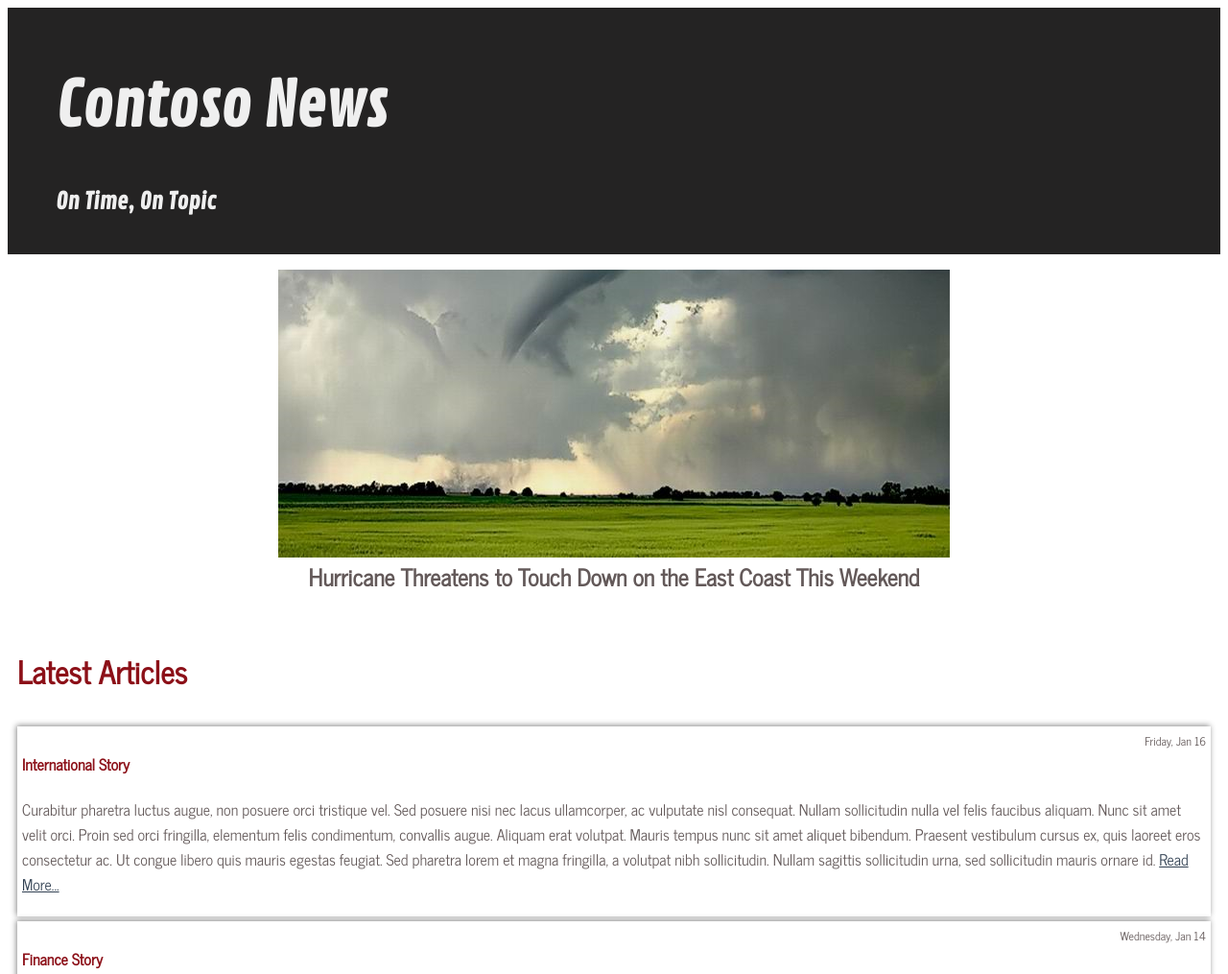
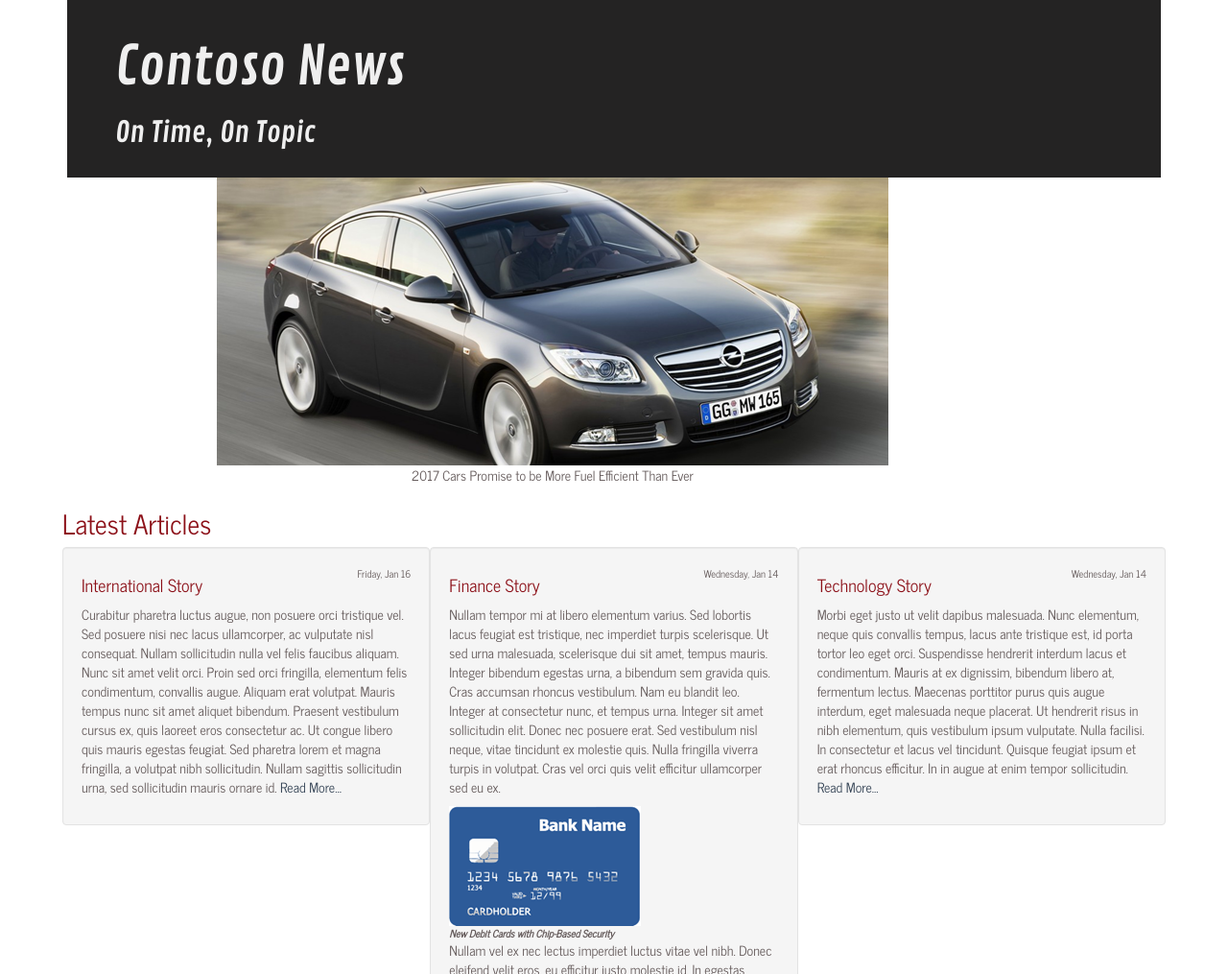
Before and after one commit to ordinaryjoe/HTML-and-JavaScript, a plain HTML site: page Homework/index.html in a window 1280 px wide. Shown: the top 1015 px of the page at 96% size. Drawn offline with nearby package versions, Linux system fonts and the light colour scheme.

Commit message:
Finished

```diff
--- a/Homework/css/style.css
+++ b/Homework/css/style.css
@@ -1,5 +1,5 @@
 body {
-    font-family: 'News Cycle';
+    font-family: 'News Cycle' !important;
 }
 
 header {
@@ -35,12 +35,6 @@ article > time {
     main > h3 {
         font-size: 2em;
     }
-}
-
-article {
-    margin: 5px 0px;
-    padding: 5px 5px;
-    box-shadow: -1px -1px 6px #888888;
 }
 
 @media print {
@@ -90,24 +84,9 @@ article {
     }
 }
 
-section#carousel > figure > img {
-    display: none;
-    margin: 0px auto;
-    }
-
-section#carousel > figure.visible > img {
-    display: block;
-    position: relative;
-    overflow: hidden;
+.carousel-inner {
+    text-align: center;
 }
-
-section#carousel > figure > figcaption {
-    display: none;
+.carousel .item > img {
+    display: inline-block;
 }
-
-section#carousel > figure.visible > figcaption {
-    display: block;
-    text-align: center;
-    font-weight: bold;
-    font-size: 1.5em;
-}
--- a/Homework/index.html
+++ b/Homework/index.html
@@ -3,32 +3,36 @@
 
 <head>
     <title>Contoso News</title>
+    <link rel="stylesheet" href="https://maxcdn.bootstrapcdn.com/bootstrap/3.3.6/css/bootstrap.min.css" />
+    <script type="text/javascript" src="https://ajax.googleapis.com/ajax/libs/jquery/1.11.3/jquery.min.js"></script>
+    <script type="text/javascript" src="https://maxcdn.bootstrapcdn.com/bootstrap/3.3.6/js/bootstrap.min.js"></script>
     <link rel="stylesheet" href="css/style.css" />
-    <script type="text/javascript" src="js/script.js"></script>
 </head>
 
-<body>
+<body class="container">
     <header>
         <h1>Contoso News</h1>
         <h2>On Time, On Topic</h2>
     </header>
-    <section id="carousel">
-        <figure class="visible" >
+    <section id="carousel" class="carousel slide" data-ride="carousel">
+        <div class="carousel-inner" role="listbox">
+            <figure class="item active">
                 <img src="img/efficient_cars.png" alt="Efficient Cars" />
                 <figcaption>2017 Cars Promise to be More Fuel Efficient Than Ever</figcaption>
             </figure>
-        <figure>
+            <figure class="item">
                 <img src="img/natural_disaster.png" alt="Natural Disaster" />
                 <figcaption>Hurricane Threatens to Touch Down on the East Coast This Weekend</figcaption>
             </figure>
-        <figure>
+            <figure class="item">
                 <img src="img/health_records.png" alt="Health Records" />
                 <figcaption>Many Doctors are Moving to Digital Health Records This Year</figcaption>
             </figure>
+        </div>
     </section>
-    <main>
+    <main class="row">
         <h3>Latest Articles</h3>
-        <article>
+        <article class="well col-md-4">
             <time datetime="16-01-2016">Friday, Jan 16</time>
             <h4>International Story</h4>
             <p>Curabitur pharetra luctus augue, non posuere orci tristique vel. Sed posuere nisi nec lacus ullamcorper, ac vulputate
@@ -40,7 +44,7 @@
                 <a href="#" target="_blank">Read More...</a>
             </p>
         </article>
-        <article>
+        <article class="well col-md-4">
             <time datetime="14-01-2016">Wednesday, Jan 14</time>
             <h4>Finance Story</h4>
             <p>Nullam tempor mi at libero elementum varius. Sed lobortis lacus feugiat est tristique, nec imperdiet turpis scelerisque.
@@ -61,7 +65,7 @@
                 <a href="#" target="_blank">Read More...</a>
             </p>
         </article>
-        <article>
+        <article class="well col-md-4">
             <time datetime="14-01-2016">Wednesday, Jan 14</time>
             <h4>Technology Story</h4>
             <p>Morbi eget justo ut velit dapibus malesuada. Nunc elementum, neque quis convallis tempus, lacus ante tristique
@@ -74,10 +78,9 @@
         </article>
     </main>
 
-    <h4>Sign Up For Our Emails</h4>
-
-    <summary>
-        <form>
+    <summary class="panel panel-default col-md-8 col-md-offset-2">
+        <div class="panel-heading">Sign Up For Our Emails</div>
+        <form class="form-horizontal panel-body">
             <label>E-mail Address: </label>
             <input type="text" required="required" />
             <label>Delivery Preference: </label>
--- a/Homework/js/script.js
+++ /dev/null
@@ -1,27 +0,0 @@
-var slideInterval = 3500;
-
-function getFigures() {
-    return document.getElementById('carousel').getElementsByTagName('figure');
-}
-
-function moveForward() {
-    var pointer;
-    var figures = getFigures();
-    for (var i = 0; i < figures.length; i++) {
-        if (figures[i].className == 'visible') {
-            figures[i].className = '';
-            pointer = i;
-        }
-    }
-    if (++pointer == figures.length) {
-        pointer = 0;
-    }
-    figures[pointer].className = 'visible';
-    setTimeout(moveForward, slideInterval);
-}
-
-function startPlayback() {
-    setTimeout(moveForward, slideInterval);
-}
-
-startPlayback();
```
Lines whose indentation alone changed are shown as unchanged.
